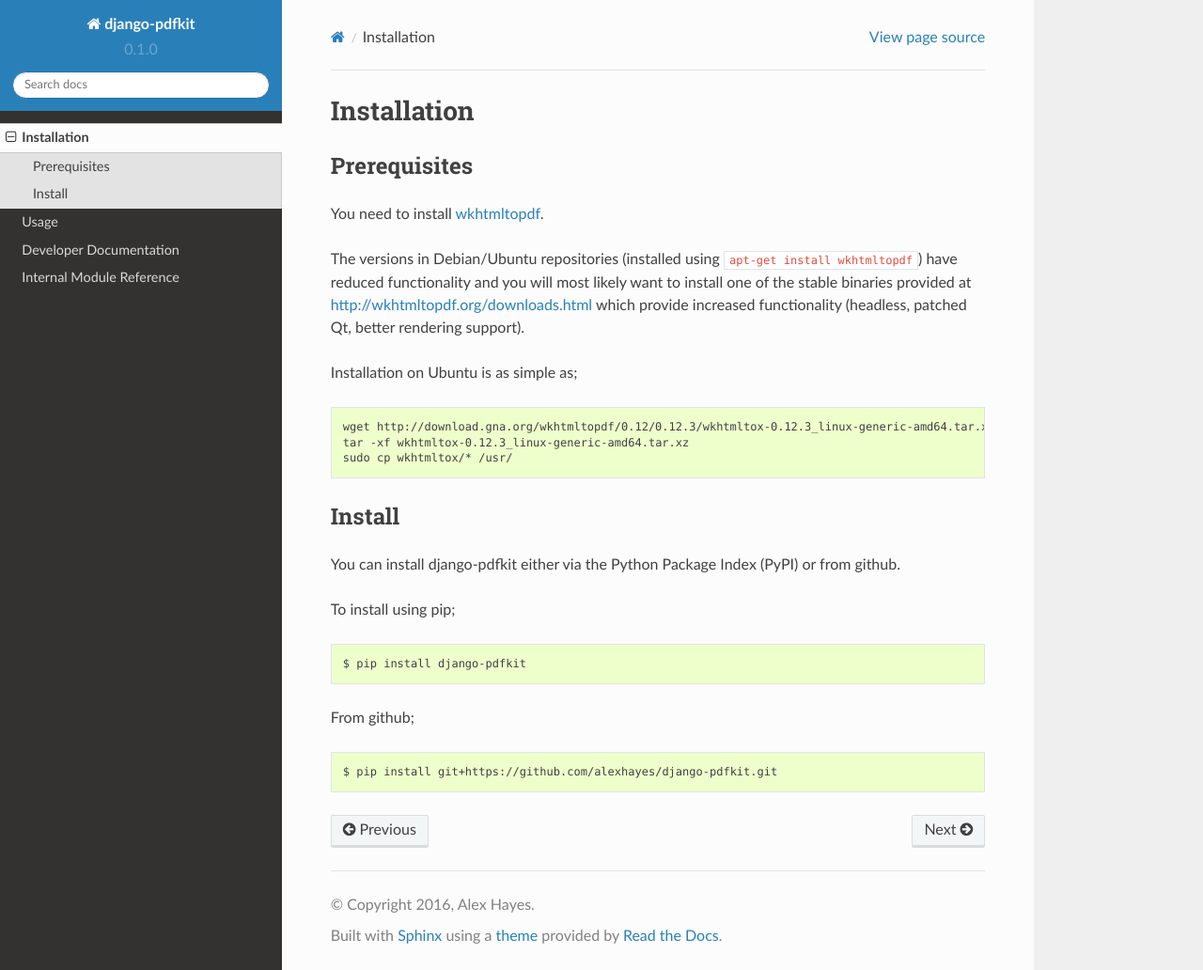
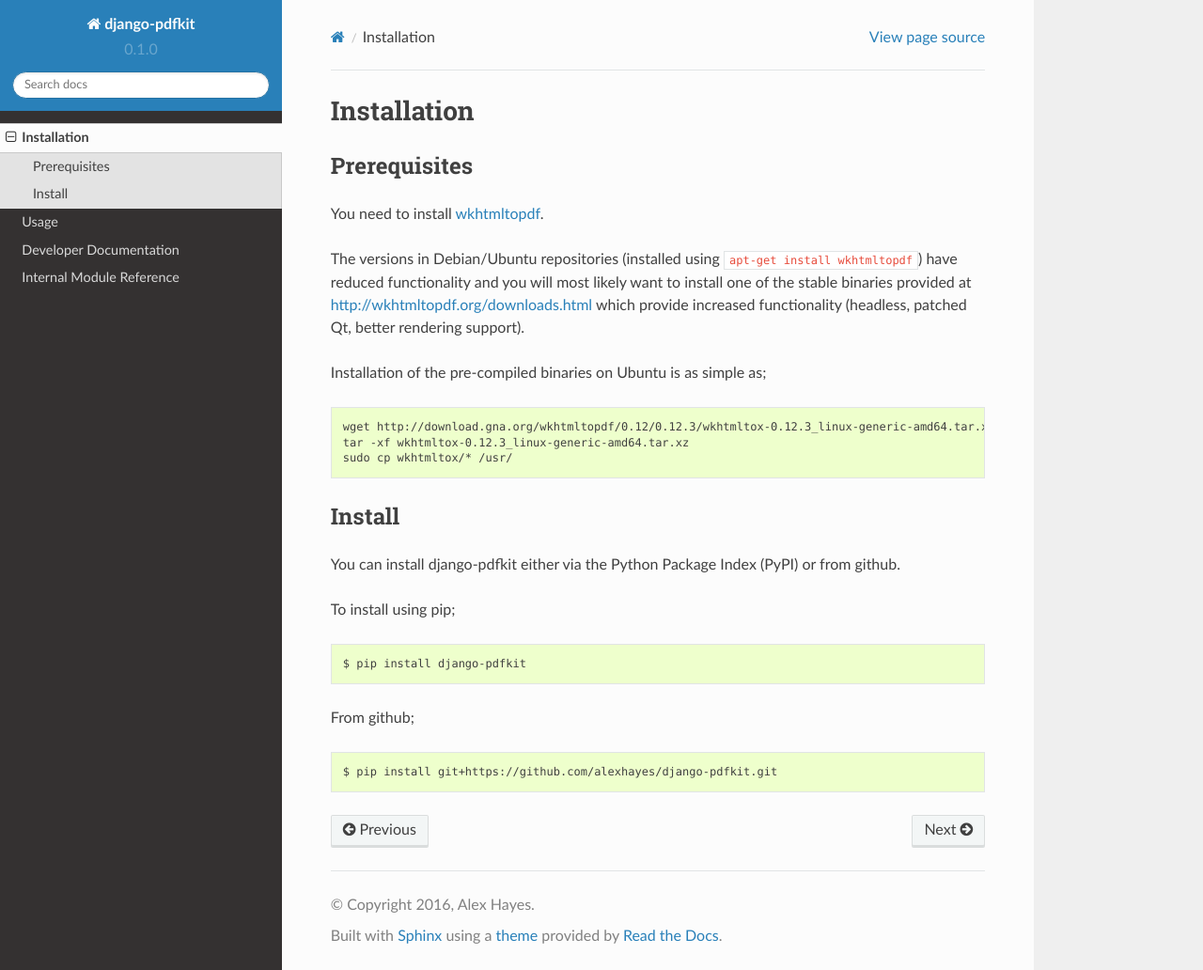
Before and after one commit to alexhayes/django-pdfkit, a Sphinx documentation site: the page built from docs/installation.rst, in a window 1280 px wide and 1032 px high. Shown: the whole window at 94% size. Built offline with Sphinx 7.4.7 and the Read the Docs theme 2.0.0, drawn with Linux system fonts in a browser that asks for light colours.

Commit message:
Updated readme

```diff
--- a/README.rst
+++ b/README.rst
@@ -43,7 +43,7 @@ have reduced functionality and you will most likely want to install one of the
 stable binaries provided at http://wkhtmltopdf.org/downloads.html which provide
 increased functionality (headless, patched Qt, better rendering support).
 
-Installation on Ubuntu is as simple as;
+Installation of the pre-compiled binaries on Ubuntu is as simple as;
 
 .. code-block:: bash
 
--- a/docs/installation.rst
+++ b/docs/installation.rst
@@ -12,7 +12,7 @@ have reduced functionality and you will most likely want to install one of the
 stable binaries provided at http://wkhtmltopdf.org/downloads.html which provide
 increased functionality (headless, patched Qt, better rendering support).
 
-Installation on Ubuntu is as simple as;
+Installation of the pre-compiled binaries on Ubuntu is as simple as;
 
 .. code-block:: bash
 
```
